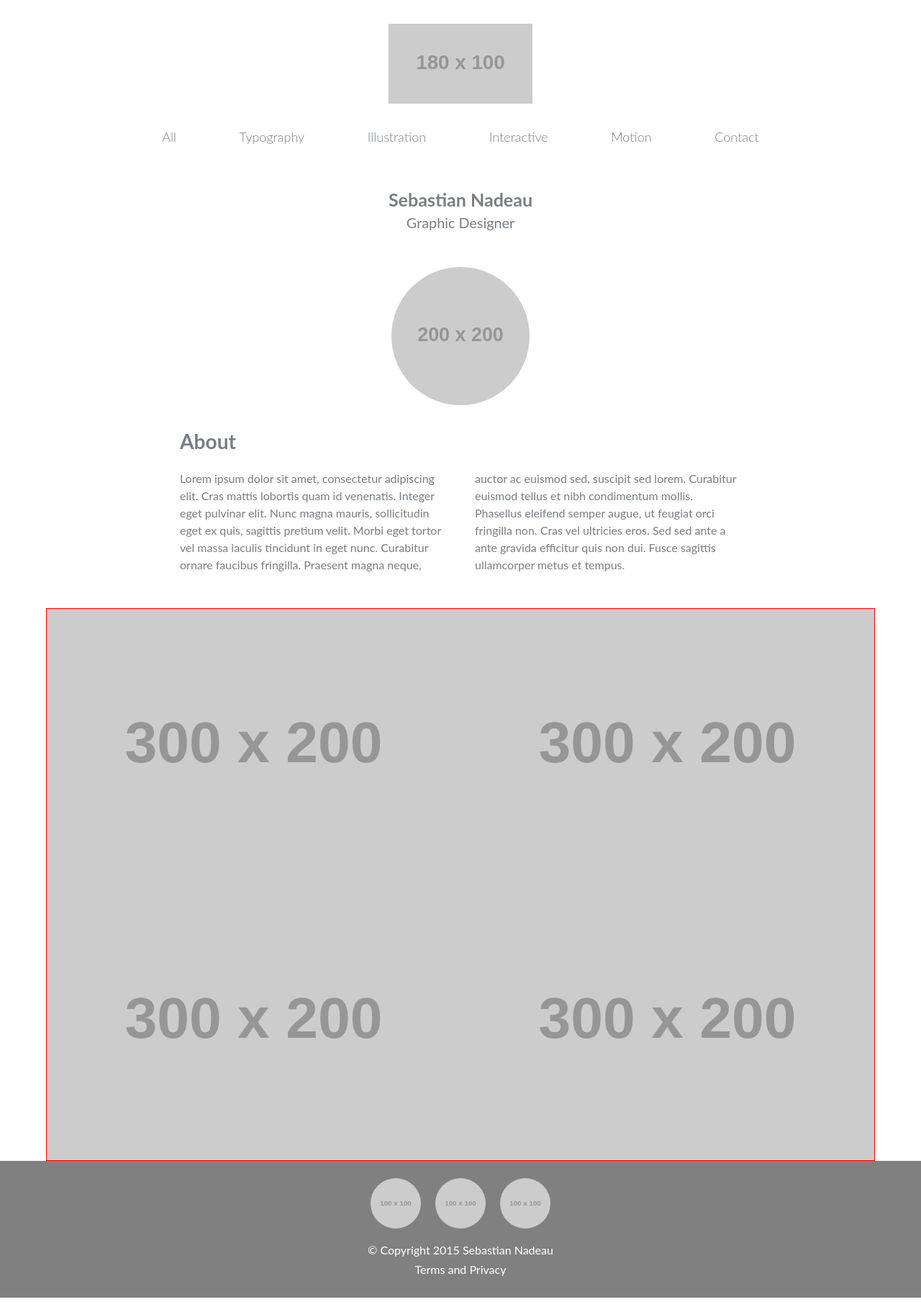
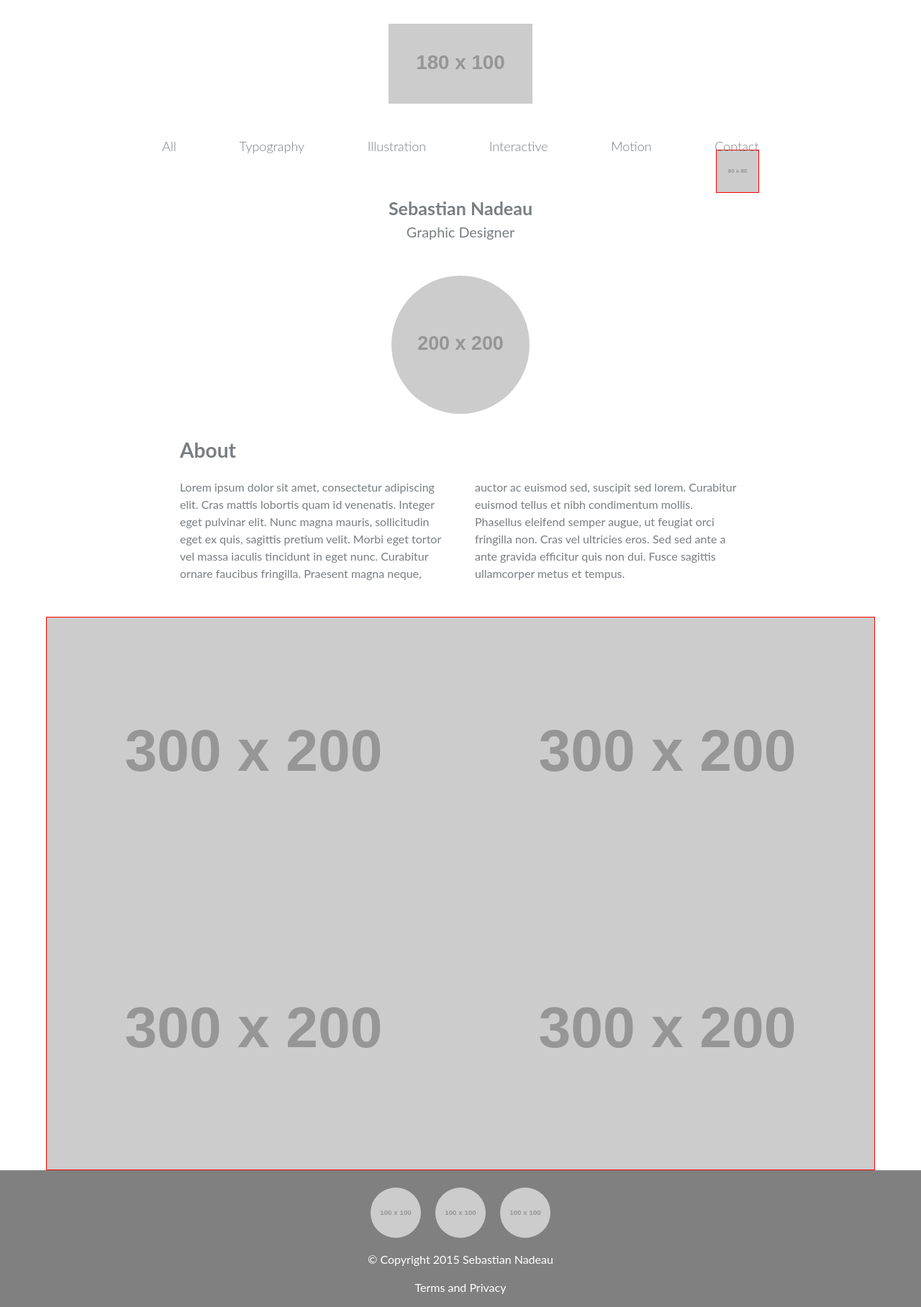
Before and after one commit to sebastiann88/personal-online-portfolio, a Jekyll site: the page built from index.html, in a window 1280 px wide. Shown: the whole page at 72% size. Built offline with Jekyll 4.4.1, drawn with Linux system fonts in a browser that asks for light colours.

Commit message:
feat(all): create toggle navigation for mobile screen

```diff
--- a/_layouts/default.html
+++ b/_layouts/default.html
@@ -22,6 +22,11 @@
                 </a>
             </h1>
             <nav>
+                <input type="checkbox" class="nav-check" id="nav-check">
+                <label class="nav-label" for="nav-check">
+                    <img class="nav-open" src="http://placehold.it/80x80" alt="Open Navigation">
+                    <img class="nav-close" src="http://placehold.it/70x80" alt="Close Navigation">
+                </label>
                 <ul class="nav">
                     <li><a href="{{site.baseurl}}/all"><p class="{% if page.url == '/all' %}current{% endif %}">All</p></a></li>
                     <li><a href="{{site.baseurl}}/typography"><p class="{% if page.url == '/typography' %}current{% endif %}">Typography</p></a></li>
--- a/css/main.css
+++ b/css/main.css
@@ -70,15 +70,11 @@
   HEADER & NAVIGATION
 --------------------------- */
 
-.main-header,
-.nav {
+.main-header {
+    position: relative;
     display: flex;
     flex-direction: column;
-}
-
-
-.main-header {
-    padding-top: 1.5em;
+    padding: 1.5em 0 0.75em;
 }
 
 .main-logo {
@@ -91,15 +87,26 @@
     width: 100%;
 }
 
+a > p {
+    margin: 0;
+    padding: 0.75em 0;
+}
+
 .nav {
     margin-top: 1.5em;
     margin-left: auto;
     margin right: auto;
+    display: none;
+    position: absolute;
+    right: 0;
+    top: 100%;
+    width: 100%;
+    background-color: #797e83;
 }
 
 .nav a {
     display: block;
-    color: #797e83;
+    color: #fff;
     font-size: 1.125em;
     font-weight: 300;
     text-align: center;
@@ -108,8 +115,49 @@
 }
 
 .nav a:hover {
-    color: #0b0b0b;
+    color: #52bab3;
     border-bottom-color: #52bab3;
+}
+
+.nav-check {
+    position: absolute;
+    top: -3em;
+}
+
+.nav-check:checked ~ .nav {
+    display: block;
+}
+
+.nav-label {
+    cursor: pointer;
+    display: inline-block;
+    border: 1px solid red;
+    width: 60px;
+    position: absolute;
+    right: 0;
+    bottom: -1.5em;
+}
+
+.nav-open,
+.nav-close {
+    display: block;
+    width: 100%;
+}
+
+.nav-check:checked ~ .nav-label {
+    color: #52bab3;
+}
+
+.nav-close {
+    display: none;
+}
+
+.nav-check:checked ~ .nav-label .nav-open {
+    display: none;
+}
+
+.nav-check:checked ~ .nav-label .nav-close {
+    display: block;
 }
 
 .current {
@@ -325,13 +373,24 @@
         margin: 0 auto;
 	}
 	.nav {
+        display: flex;
+        flex-direction: column;
 		flex-direction: row;
 		justify-content: space-between;
         align-self:center;
+        position: relative;
+        background-color: transparent;
+
 	}
 	.nav a {
 		border-bottom-color: transparent;
+        color: #797e83;
 	}
+
+    nav a: hover {
+        color: #0b0b0b;
+    }
+
     .main-wrapper {
         max-width: 90%;
     }
@@ -348,11 +407,12 @@
     }
     .nav {
         flex-direction: row; align-items:;
-        align-self: center;
+
     }
     .nav li {
-        margin: 0 .65em;
+        padding: 0 .75em;
     }
+
     .main-logo {
         margin-right: auto;
     }
--- a/css/typography.css
+++ b/css/typography.css
@@ -23,8 +23,7 @@
     margin: 0.5rem;
 }
 
-h2, h3, h4, h5, h6,
-p, ol, dl, dd,
+h2, h3, h4, h5, h6, ol, dl, dd,
 blockquote, details, hr,
 fieldset, pre, table {
     margin: 0 0 1.5rem 0;
```
